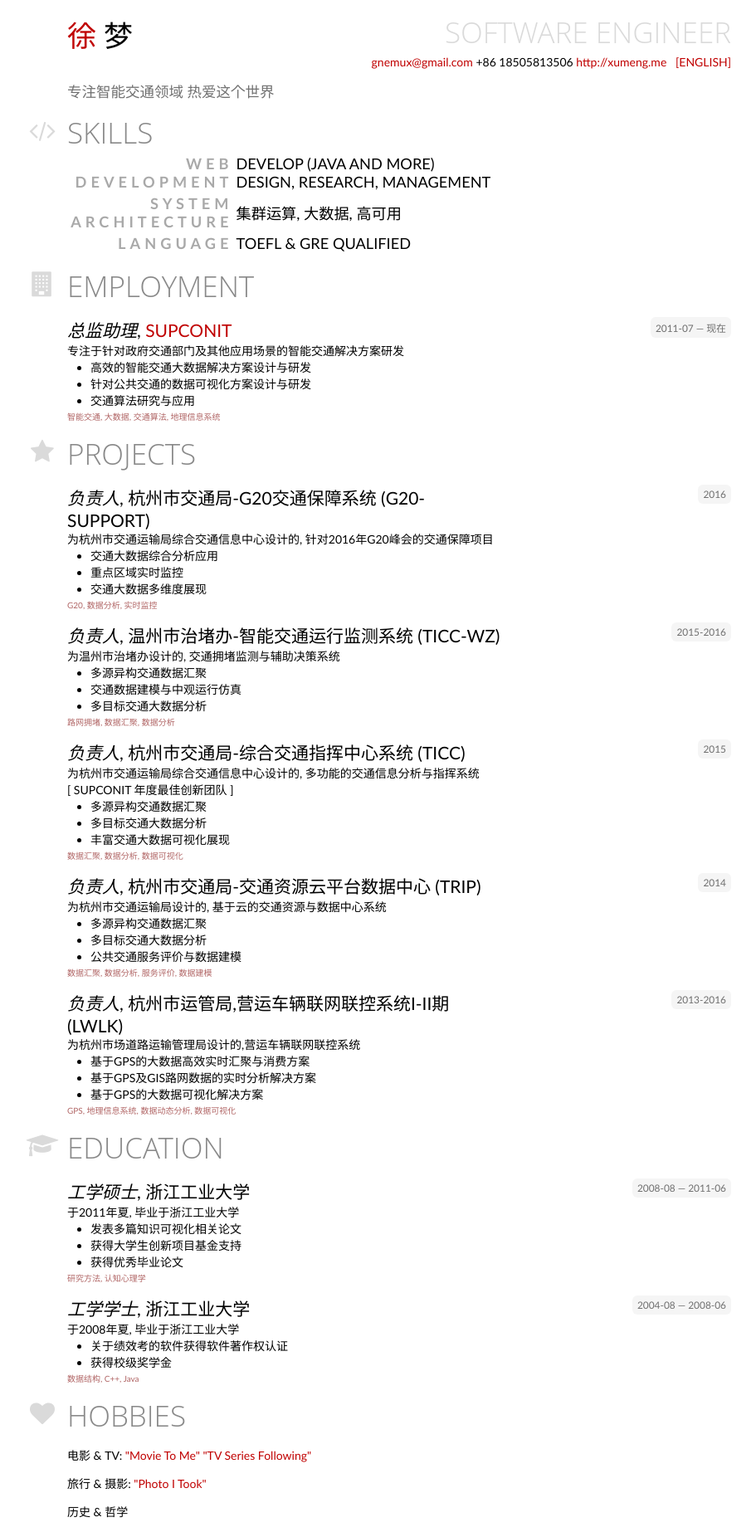
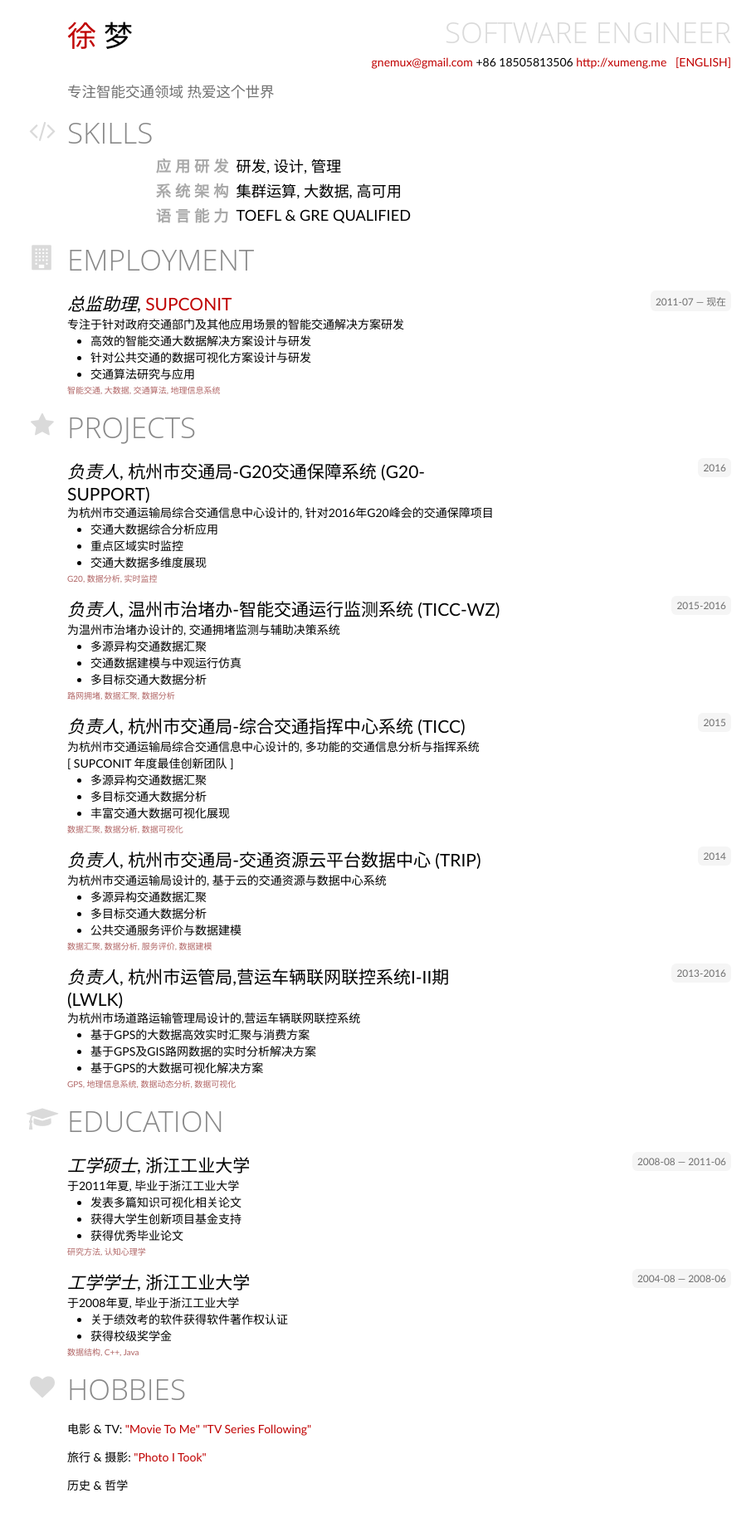
Before and after one commit to gnemux/gnemux.github.io, a Jekyll site: the page resume_cn.html, which Jekyll copies as it is, in a window 1280 px wide. Shown: the whole page at 83% size, without its empty margins (159-1070 px from the left). Built offline with Jekyll 4.4.1, drawn with Linux system fonts in a browser that asks for light colours; nearby versions of some CDN libraries; some web fonts are replaced; after the commit the page ends 1814 px from its top, so only the background shows below that.

Commit message:
adjust resume_cn

```diff
--- a/resume_cn.html
+++ b/resume_cn.html
@@ -207,17 +207,17 @@
             <tbody>
 
             <tr>
-                <td style="width: 25%;">Web Development</td>
-                <td class="keywords">Develop (Java and more) <br>Design, Research, Management </td>
+                <td style="width: 25%;">应用研发</td>
+                <td class="keywords">研发, 设计, 管理 </td>
             </tr>
 
             <tr>
-                <td style="width: 25%;">System Architecture</td>
+                <td style="width: 25%;">系统架构</td>
                 <td class="keywords">集群运算, 大数据, 高可用</td>
             </tr>
 
             <tr>
-                <td style="width: 25%;">Language</td>
+                <td style="width: 25%;">语言能力</td>
                 <td class="keywords">TOEFL & GRE Qualified</td>
             </tr>
 
```
Also changed, not shown: 1 other file.
